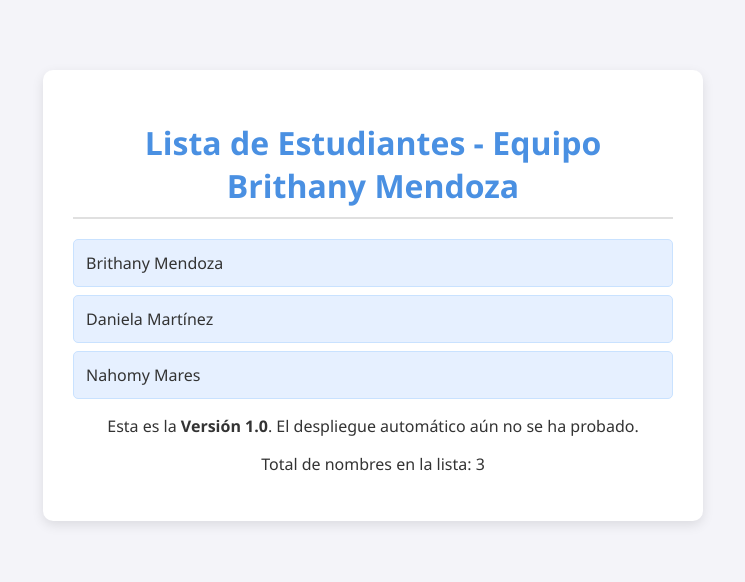
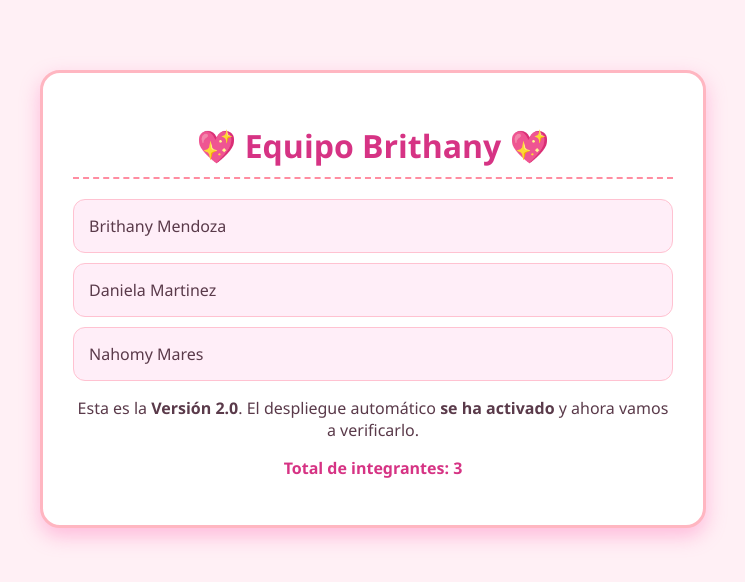
Before and after one commit to SPARTANODIAZ/despliegue-Brithany-Mendoza, a plain HTML site: page index.html in a window 1280 px wide. Shown: the whole page, without its empty margins (267-1012 px from the left). Drawn offline with Linux system fonts and the light colour scheme.

Commit message:
Actualizacion final Version 2.0 Pink

```diff
--- a/index.html
+++ b/index.html
@@ -3,30 +3,78 @@
 <head>
     <meta charset="UTF-8">
     <meta name="viewport" content="width=device-width, initial-scale=1.0">
-    <title>Lista de Nombres </title>
+    <title>Lista de Nombres Estática</title>
     <style>
-        /* Estilos originales del documento proporcionado */
-        body { font-family: 'Segoe UI', Tahoma, Geneva, Verdana, sans-serif; background-color: #f4f4f9; color: #333; margin: 0; padding: 20px; text-align: center; }
-        .container { max-width: 600px; margin: 50px auto; background: #ffffff; padding: 30px; border-radius: 10px; box-shadow: 0 4px 12px rgba(0, 0, 0, 0.1); }
-        h1 { color: #4a90e2; margin-bottom: 20px; border-bottom: 2px solid #e0e0e0; padding-bottom: 10px; }
-        ul { padding: 0; }
-        li { list-style-type: none; background-color: #e6f0ff; border: 1px solid #c9e2ff; margin-bottom: 8px; padding: 12px; border-radius: 5px; text-align: left; transition: background-color 0.3s; }
-        li:hover { background-color: #b3d9ff; }
+        /* --- ESTILO ROSITA PARA BRITHANY --- */
+        body {
+            font-family: 'Segoe UI', Tahoma, Geneva, Verdana, sans-serif;
+            background-color: #fff0f5; /* Fondo Lavanda Rosado */
+            color: #5a3a4a;
+            margin: 0;
+            padding: 20px;
+            text-align: center;
+        }
+        .container {
+            max-width: 600px;
+            margin: 50px auto;
+            background: #ffffff;
+            padding: 30px;
+            border-radius: 20px;
+            box-shadow: 0 8px 20px rgba(255, 105, 180, 0.4); /* Sombra Rosa */
+            border: 3px solid #ffb6c1; /* Borde rosa pastel */
+        }
+        h1 {
+            color: #d63384; /* Rosa Fuerte */
+            margin-bottom: 20px;
+            border-bottom: 2px dashed #ff8da1;
+            padding-bottom: 10px;
+        }
+        ul {
+            padding: 0;
+        }
+        li {
+            list-style-type: none;
+            background-color: #ffeef8; /* Fondo de lista rosita claro */
+            border: 1px solid #ffc2d1;
+            margin-bottom: 10px;
+            padding: 15px;
+            border-radius: 12px;
+            text-align: left;
+            transition: transform 0.2s, background-color 0.3s;
+            font-weight: 500;
+        }
+        li:hover {
+            background-color: #ff80ab; /* Al pasar el mouse se pone rosa intenso */
+            color: white;
+            transform: scale(1.02); /* Efecto pop-up pequeño */
+            cursor: heart;
+        }
+        /* Texto obligatorio de la práctica */
+        .version-info {
+            background-color: #e3f2fd;
+            border-left: 5px solid #2196f3;
+            padding: 10px;
+            margin-top: 20px;
+            text-align: left;
+            border-radius: 4px;
+        }
     </style>
 </head>
 <body>
     <div class="container">
-        <h1>Lista de Estudiantes - Equipo Brithany Mendoza</h1>
+        <h1>💖 Equipo Brithany 💖</h1>
 
         <ul id="listaDeNombres">
-            <li>Brithany Mendoza</li>
-             <li>Daniela Martínez</li>
-              <li>Nahomy Mares</li>
+            <li> Brithany Mendoza</li>
+            <li> Daniela Martinez </li>
+            <li> Nahomy Mares</li>
+
+
         </ul>
 
-        <p>Esta es la <strong>Versión 1.0</strong>. El despliegue automático aún no se ha probado.</p>
+        <p>Esta es la <strong>Versión 2.0</strong>. El despliegue automático <strong>se ha activado</strong> y ahora vamos a verificarlo.</p>
 
-        <p id="contador"></p>
+        <p id="contador" style="color: #d63384; font-weight: bold; margin-top: 15px;"></p>
     </div>
 
     <script>
@@ -34,8 +82,7 @@
             const lista = document.getElementById('listaDeNombres');
             const items = lista.getElementsByTagName('li');
             const contadorElemento = document.getElementById('contador');
-            // Cuenta los nombres automáticamente
-            contadorElemento.textContent = `Total de nombres en la lista: ${items.length}`;
+            contadorElemento.textContent = `Total de integrantes: ${items.length}`;
         });
     </script>
 </body>
```
